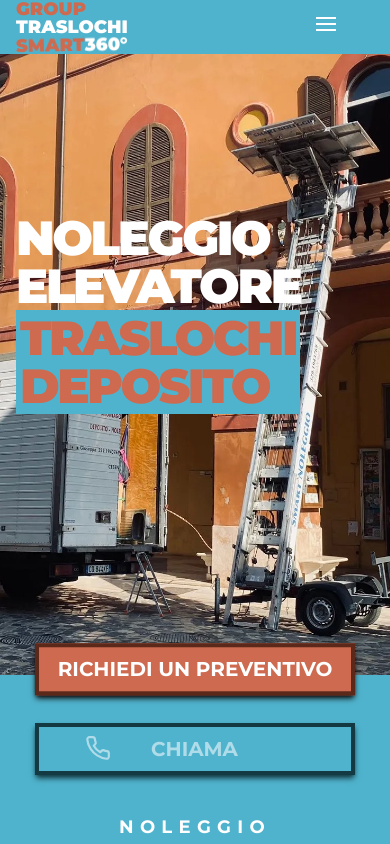
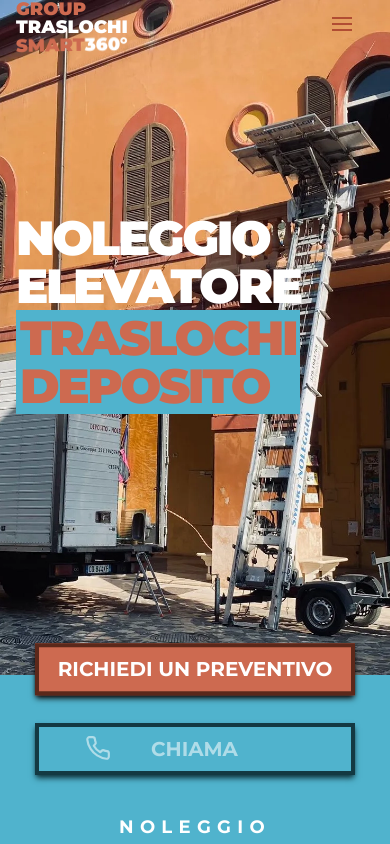
Before and after one commit to boobaGreen/smart360, a React (Vite) app: page / in a window 390 px wide. Shown: the top 844 px of the page. Built offline with nearby package versions, Linux system fonts and the light colour scheme; what tailwindcss-brand-colors, tailwindcss-debug-screens would draw is missing.

Commit message:
inzio menu manca sticky2

```diff
--- a/src/App.tsx
+++ b/src/App.tsx
@@ -127,7 +127,7 @@ function App() {
         <div
           className={`${images[currentImage]} bg-cover bg-no-repeat min-h-[80vh] `}
         >
-          <div className="uppercase text-red-800 text-lg md:text-2xl lg:text-3xl font-title font-black pl-4 flex justify-between pr-10 hover:bg-bluCesena-500 ">
+          <div className="uppercase text-red-800 text-lg md:text-2xl lg:text-3xl font-title font-black pl-4 flex justify-between pr-6 md:hover:bg-bluCesena-500 ">
             <div>
               <div className="leading-none">
                 <p className="text-redCesena-400">group</p>
--- a/src/components/NavMobile.tsx
+++ b/src/components/NavMobile.tsx
@@ -13,7 +13,9 @@ export const NavMobile = () => {
 
   return (
     <div ref={ref} className="lg:hidden text-white ">
-      <Hamburger toggled={isOpen} size={20} toggle={setOpen} />
+      <div className="text-redCesena-500">
+        <Hamburger toggled={isOpen} size={20} toggle={setOpen} />
+      </div>
       <AnimatePresence>
         {isOpen && (
           <motion.div
```
